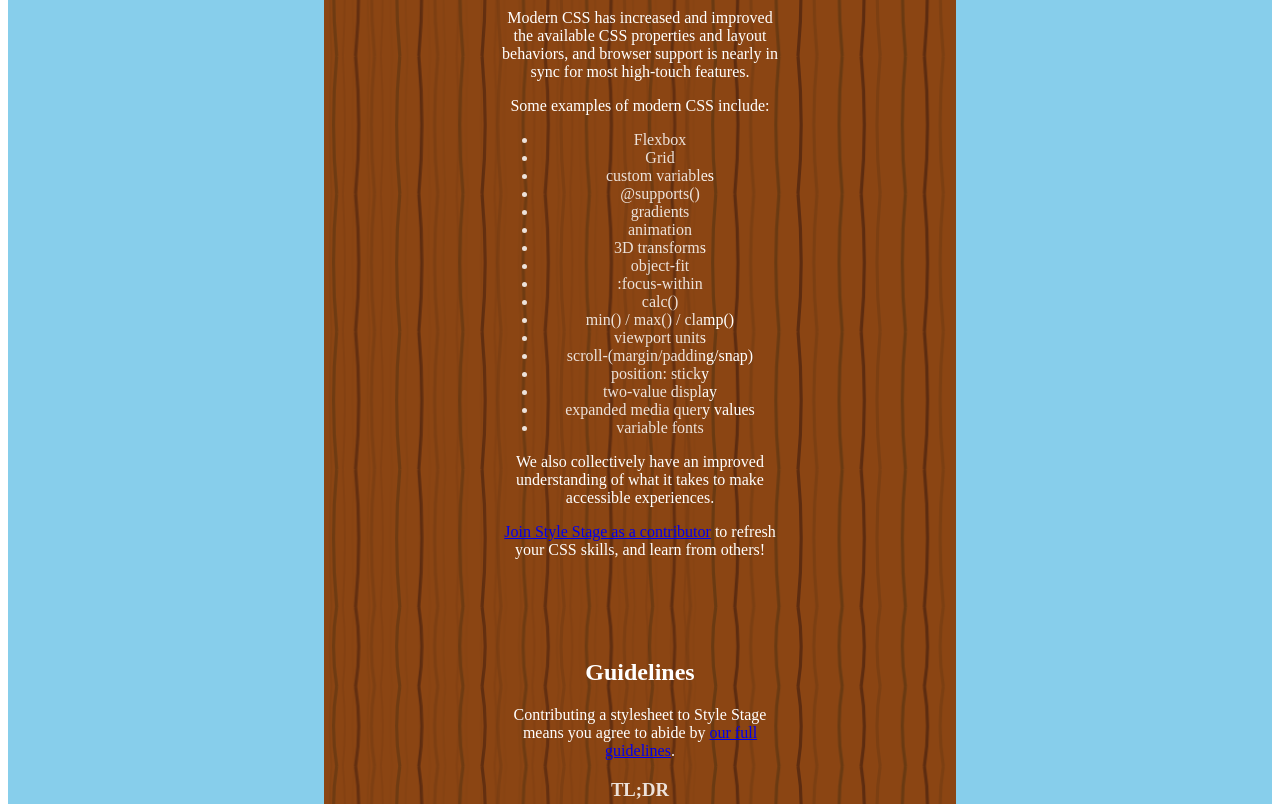
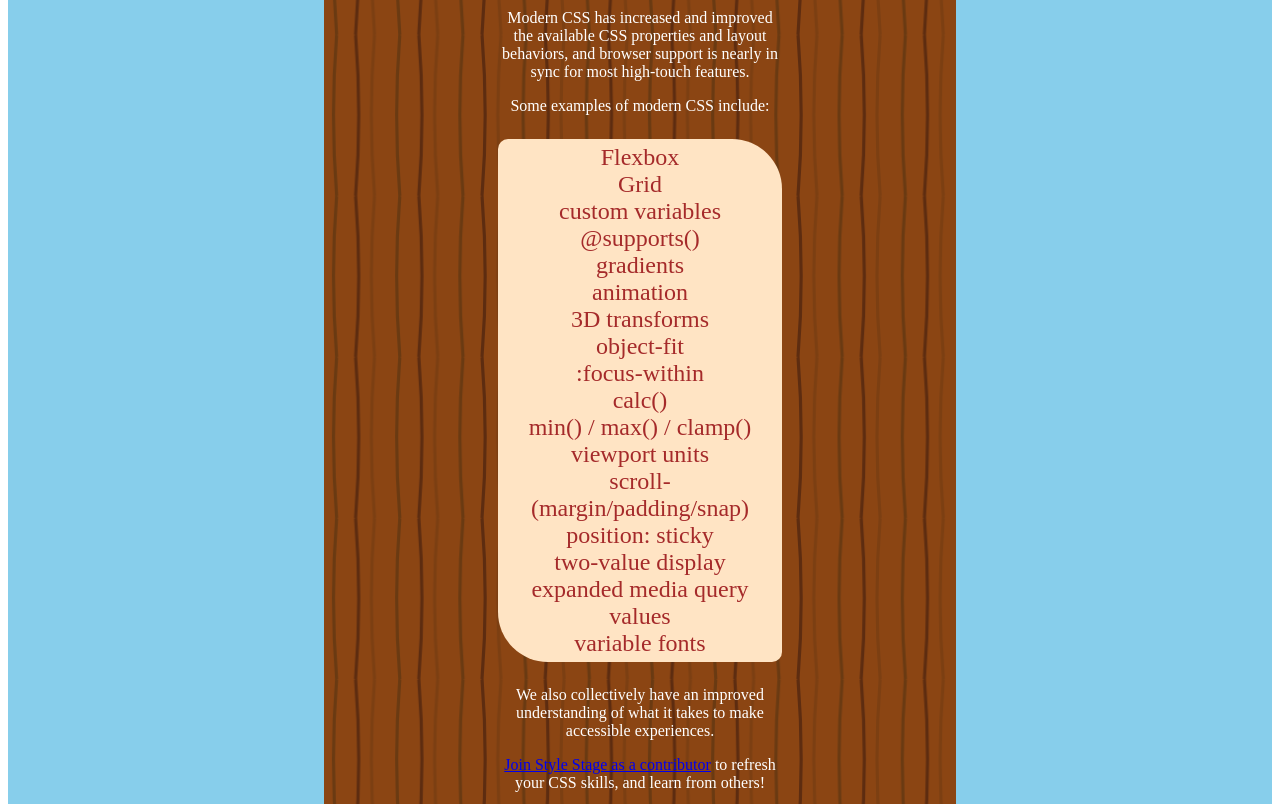
Before and after one commit to Teirza-Tippets/zen-garden, a website: page public/index.html in a window 1280 px wide. Shown: the part 1060-1864 px from the top of the page. Drawn offline with Linux system fonts and the light colour scheme.

Commit message:
git commit

```diff
--- a/public/index.html
+++ b/public/index.html
@@ -92,7 +92,7 @@
               most high-touch features.
             </p>
             <p>Some examples of modern CSS include:</p>
-            <ul>
+            <ul class="moderncss">
               <li>Flexbox</li>
               <li>Grid</li>
               <li>custom variables</li>
--- a/public/style.css
+++ b/public/style.css
@@ -13,6 +13,7 @@ nav ul {
   padding: 15px;
   margin: 0;
 }
+
 nav ul li:hover {
   background-color: darkgreen;
   cursor: pointer;
@@ -25,6 +26,7 @@ nav ul li:hover {
 main {
   background-color: skyblue;
 }
+
 
 .svg-background {
   position: relative;
@@ -49,7 +51,7 @@ main {
   width: 60%;
   height: 100%;
   background: inherit;
-  opacity: 0.15;
+  opacity: 0;
   z-index: 0;
 }
 
@@ -57,6 +59,18 @@ main {
   margin: auto;
   width: 50%;
   text-align: center;
+}
+
+.moderncss{
+  background-color: bisque;
+  padding: 5px;
+  border-radius: 10px 50px;
+  font-size: 1.5rem;
+}
+
+.moderncss li{
+ list-style: none;
+ color: brown;
 }
 
 aside {
```
